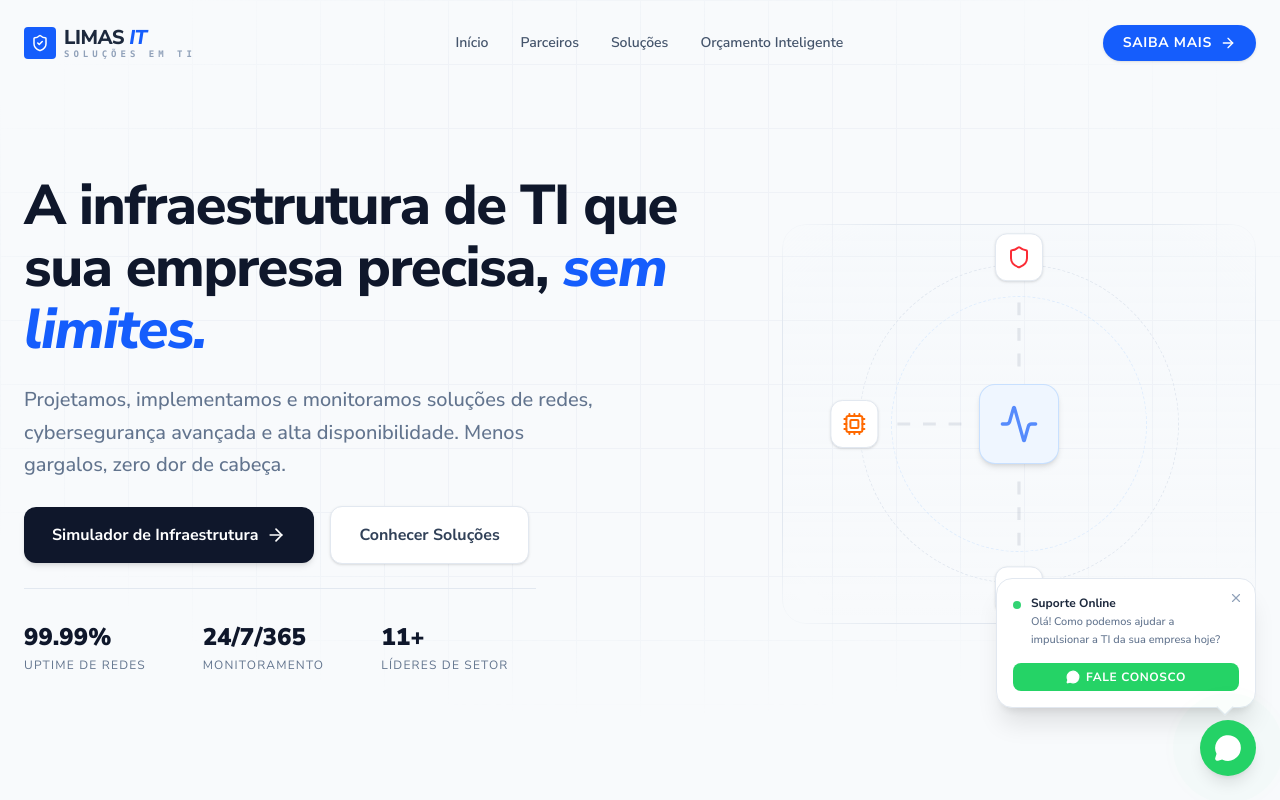
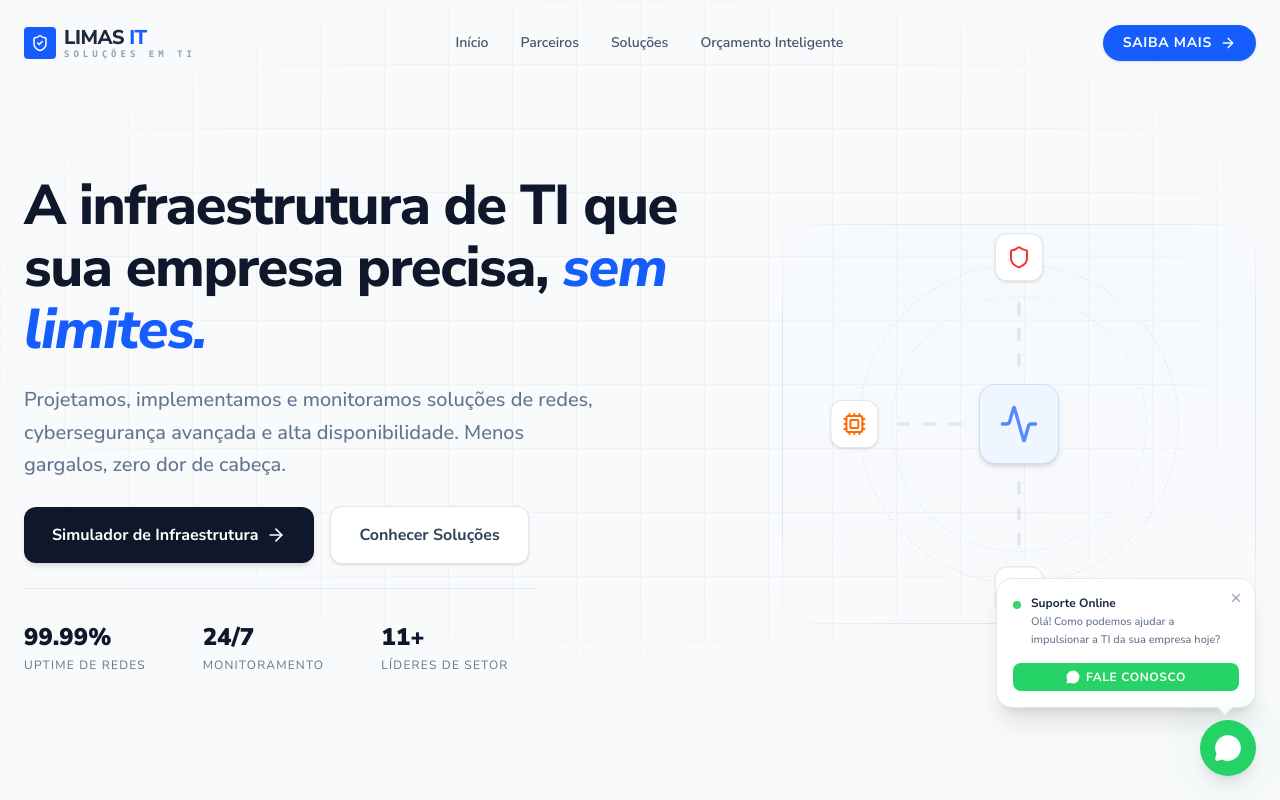
Before and after one commit to limasitsite-devops/limasitsite, a React (Vite) app: page / in a window 1280 px wide. Shown: the top 800 px of the page. Built offline with nearby package versions, Linux system fonts and the light colour scheme.

Commit message:
Fix logo italic rendering on mobile and shorten monitoring text

```diff
--- a/src/components/Header.tsx
+++ b/src/components/Header.tsx
@@ -51,7 +51,7 @@ export default function Header({ onAdminToggle, isAdminOpen }: HeaderProps) {
           </div>
           <div className="flex flex-col">
             <span className="font-display font-extrabold tracking-tight text-xl text-slate-800 uppercase">
-              LIMAS <span className="text-blue-600 italic">IT</span>
+              LIMAS <span className="text-blue-600">IT</span>
             </span>
             <span className="text-[9px] font-mono tracking-[4px] text-slate-400 uppercase -mt-1 block font-bold">
               Soluções em TI
--- a/src/components/Hero.tsx
+++ b/src/components/Hero.tsx
@@ -88,7 +88,7 @@ export default function Hero() {
                 <p className="text-xs text-slate-500 uppercase tracking-widest mt-1">Uptime de Redes</p>
               </div>
               <div>
-                <p className="text-2xl font-black text-slate-900 font-display">24/7/365</p>
+                <p className="text-2xl font-black text-slate-900 font-display">24/7</p>
                 <p className="text-xs text-slate-500 uppercase tracking-widest mt-1">Monitoramento</p>
               </div>
               <div>
```
